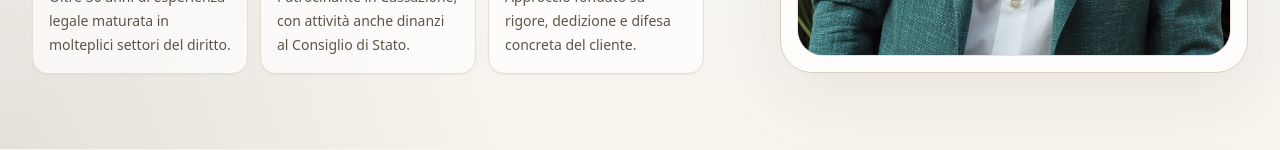
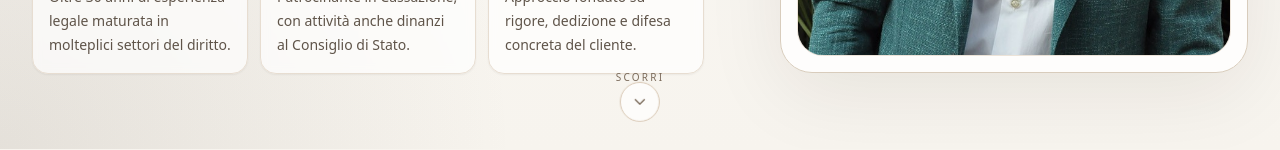
Before and after one commit to alessandropitaro2002/studio-legale-pitaro, a Next.js app: page / in a window 1280 px wide. Shown: the part 650-800 px from the top of the page. Built offline with nearby package versions, Linux system fonts and the light colour scheme.

Commit message:
Update page.js

```diff
--- a/app/page.js
+++ b/app/page.js
@@ -8,6 +8,7 @@ import {
   Shield,
   Users,
   Landmark,
+  ChevronDown,
 } from "lucide-react";
 
 export default function LandingPage() {
@@ -113,15 +114,12 @@ export default function LandingPage() {
           className="relative flex items-center overflow-hidden scroll-mt-24 min-h-[calc(100svh-72px)] pt-4 sm:pt-2 lg:pt-0"
         >
           <div className="absolute inset-0 lg:hidden">
-            <div
-              className="absolute inset-0 bg-cover bg-center opacity-40"
-              style={{ backgroundImage: "url('/avv-giuseppe-pitaro-home.jpg')" }}
-            />
-            <div className="absolute inset-0 bg-[linear-gradient(to_bottom,rgba(247,244,238,0.40),rgba(247,244,238,0.58)_36%,rgba(247,244,238,0.84)_100%)]" />
-            <div className="absolute -left-10 top-0 h-44 w-44 animate-[pulse_7s_ease-in-out_infinite] rounded-full bg-[#f1e1cd]/45 blur-3xl" />
-            <div className="absolute right-[-20px] top-24 h-48 w-48 animate-[pulse_9s_ease-in-out_infinite] rounded-full bg-[#d8c0a1]/30 blur-3xl" />
-            <div className="absolute bottom-0 left-1/3 h-40 w-40 animate-[pulse_8s_ease-in-out_infinite] rounded-full bg-white/30 blur-3xl" />
-            <div className="absolute inset-0 bg-[radial-gradient(circle_at_68%_30%,rgba(255,255,255,0.02),transparent_20%),radial-gradient(circle_at_top_right,rgba(123,90,54,0.10),transparent_32%),radial-gradient(circle_at_bottom_left,rgba(66,52,39,0.06),transparent_35%)]" />
+            <div className="absolute -left-16 top-0 h-56 w-56 animate-[pulse_8s_ease-in-out_infinite] rounded-full bg-[#e7d1b8]/55 blur-3xl" />
+            <div className="absolute right-[-40px] top-20 h-60 w-60 animate-[pulse_10s_ease-in-out_infinite] rounded-full bg-[#d7b892]/35 blur-3xl" />
+            <div className="absolute bottom-8 left-1/3 h-48 w-48 animate-[pulse_9s_ease-in-out_infinite] rounded-full bg-white/35 blur-3xl" />
+            <div className="absolute bottom-0 right-1/4 h-40 w-40 animate-[pulse_11s_ease-in-out_infinite] rounded-full bg-[#f3e8da]/45 blur-3xl" />
+            <div className="absolute inset-0 bg-[linear-gradient(to_bottom,rgba(252,249,245,0.78),rgba(247,244,238,0.90)_38%,rgba(247,244,238,0.98)_100%)]" />
+            <div className="absolute inset-0 bg-[radial-gradient(circle_at_top_right,rgba(123,90,54,0.10),transparent_30%),radial-gradient(circle_at_bottom_left,rgba(66,52,39,0.06),transparent_35%)]" />
           </div>
 
           <div className="absolute inset-0 hidden lg:block bg-[radial-gradient(circle_at_top_right,rgba(123,90,54,0.14),transparent_30%),radial-gradient(circle_at_bottom_left,rgba(66,52,39,0.10),transparent_35%),linear-gradient(to_bottom,rgba(255,255,255,0.45),rgba(247,244,238,0.96))]" />
@@ -204,6 +202,19 @@ export default function LandingPage() {
               </div>
             </div>
           </div>
+
+          <a
+            href="#avvocato"
+            className="absolute bottom-5 left-1/2 z-20 flex -translate-x-1/2 flex-col items-center gap-1 text-[#7b6b5b] transition hover:text-[#7b5a36]"
+            aria-label="Scorri verso il basso"
+          >
+            <span className="text-[10px] uppercase tracking-[0.22em]">
+              Scorri
+            </span>
+            <span className="flex h-10 w-10 items-center justify-center rounded-full border border-[#d7c6b2] bg-white/70 backdrop-blur-sm animate-bounce">
+              <ChevronDown size={18} strokeWidth={1.8} />
+            </span>
+          </a>
         </section>
 
         <section
```
